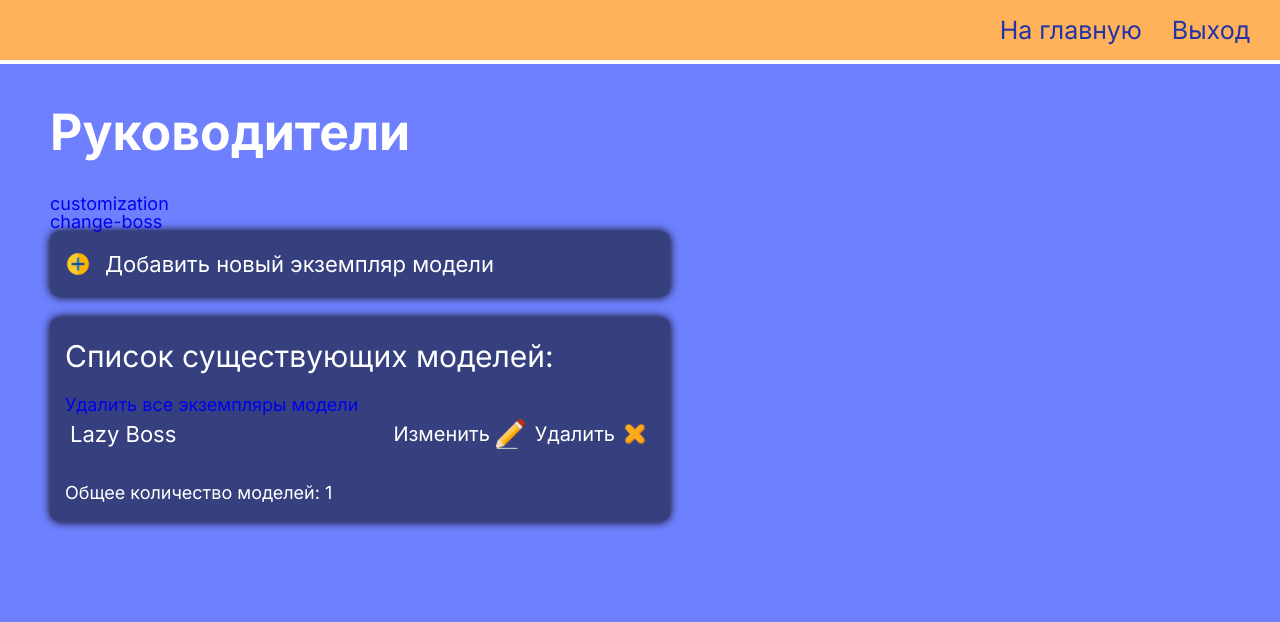
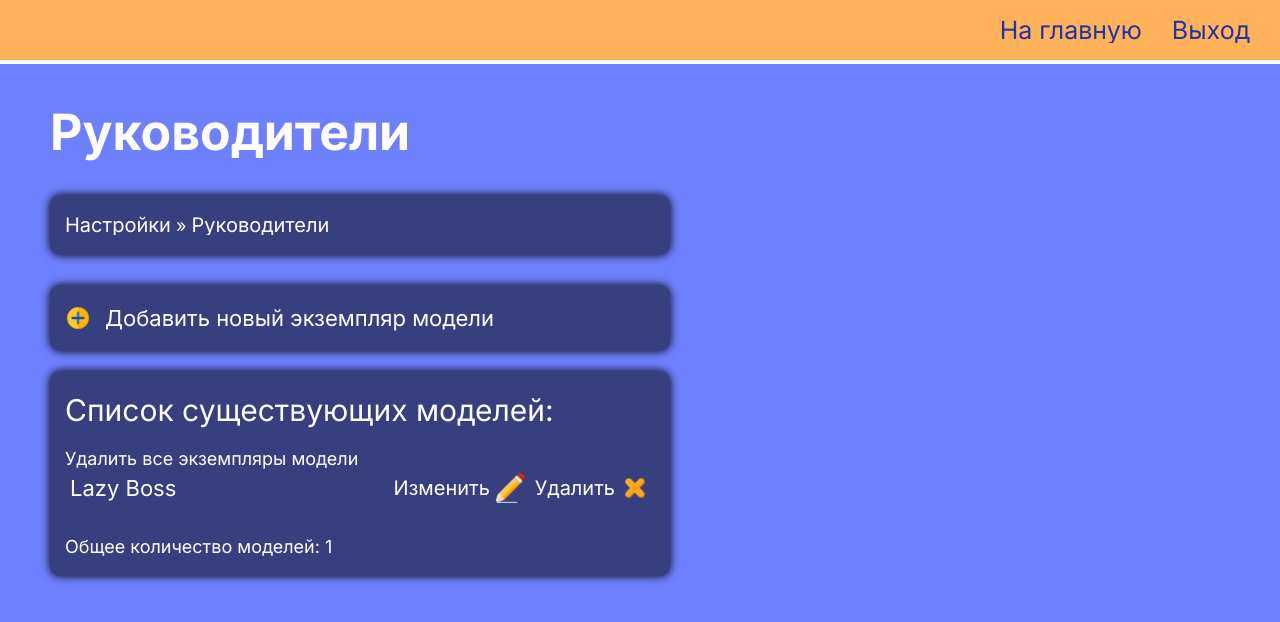
Before and after one commit to denisstrizhkin/simetra, a Django app: page /customization/change-boss/ in a window 1280 px wide. Shown: the top 622 px of the page. Run offline with Django 4.2, Linux system fonts and the light colour scheme; a user stored in the database is signed in; data comes from the database, SQL or seed files in the repository; both versions use the stored data as it was after the commit.

Commit message:
feat: create a prototype of a navbar

```diff
--- /dev/null
+++ b/simetra_app/static/simetra_app/customization_page/customization-navbar/scripts/delete-extra-quotation-mark.js
@@ -0,0 +1,3 @@
+const quotationMarks = document.getElementsByName('quotation-mark');
+const extraQuotationMark = quotationMarks[quotationMarks.length - 1];
+extraQuotationMark.remove();
--- /dev/null
+++ b/simetra_app/static/simetra_app/customization_page/customization-navbar/scripts/translate-navbar-to-russian.js
@@ -0,0 +1,23 @@
+const navbarElements = document.getElementsByName('navbar-element-name');
+
+const translationEnglishNavarToRussian = {
+    "customization": "Настройки",
+
+    "change-boss": "Руководители",
+    "create-boss": "Добавить руководителя",
+    "update-boss": "Изменить руководителя",
+
+    "change-city": "Города",
+    "create-city": "Добавить город",
+    "upload-cities-excel": "Изменить город (таблицы)",
+    "update-city": "Изменить город",
+
+    "change-employee": "Сотрудники",
+    "create-employee": "Добавить сотрудника",
+    "update-employee": "Изменить сотрудника",
+};
+
+navbarElements.forEach(function (element) {
+    const englishObjectName = String(element.textContent);
+    element.textContent = translationEnglishNavarToRussian[englishObjectName];
+});
--- /dev/null
+++ b/simetra_app/static/simetra_app/customization_page/customization-navbar/styles/style.css
@@ -0,0 +1,11 @@
+a {
+  color: white;
+}
+
+ul {
+  overflow: hidden;
+}
+
+li {
+  display: inline-block;
+}
--- a/simetra_app/templates/simetra_app/change-model.html
+++ b/simetra_app/templates/simetra_app/change-model.html
@@ -54,7 +54,9 @@
       <section class="page__home home">
         <div class="home__container">
           <h1 class="home__title">{{ heading }}</h1>
-          {% include 'simetra_app/customization-navbar.html' %}
+          <div class="home__block">
+            {% include 'simetra_app/customization-navbar.html' %}
+          </div>
           {% with 'simetra_app:create-'|add:object_name as creation_link %}
             <p><a class="home__add _link" href="{% url creation_link %}">Добавить новый экземпляр модели</a></p>
           {% endwith %}
--- a/simetra_app/templates/simetra_app/create-or-update-boss.html
+++ b/simetra_app/templates/simetra_app/create-or-update-boss.html
@@ -52,7 +52,9 @@
       <section class="page__home home">
         <div class="home__container">
           <h1 class="home__title">{{ title }}</h1>
-          {% include 'simetra_app/customization-navbar.html' %}
+          <div class="home__block">
+            {% include 'simetra_app/customization-navbar.html' %}
+          </div>
           <div class="home__block">
             <form method="POST">
               {% csrf_token %}
--- a/simetra_app/templates/simetra_app/customization-navbar.html
+++ b/simetra_app/templates/simetra_app/customization-navbar.html
@@ -1,11 +1,30 @@
-{% for ancestor in url_ancestors_name_list %}
+{% load static %}
+
+<link rel="stylesheet" href="{% static 'simetra_app/customization_page/customization-navbar/styles/style.css' %}" />
+
+<ul>
+  {% for ancestor in url_ancestors_name_list %}
     {% with 'simetra_app:'|add:ancestor as ancestor_url %}
-        <p><a href="{% url ancestor_url %}">{{ ancestor }}</a></p>
+      <li>
+        <a href="{% url ancestor_url %}">
+          <span class="_link" name="navbar-element-name">{{ ancestor }}</span>
+        </a>
+      </li>
+      <span name="quotation-mark">»</span>
     {% endwith %}
-{% endfor%}
+  {% endfor%}
 
-{% if is_this_update_page %}
+  {% if is_this_update_page %}
     {% with 'simetra_app:'|add:update_model as update_model_url %}
-        <p><a href="{% url update_model_url model_id %}">{{ update_model }}</a></p>
+      <li>
+        <a href="{% url update_model_url model_id %}">
+          <span class="_link" name="navbar-element-name">{{ update_model }}</span>
+        </a>
+      </li>
+      <span name="quotation-mark">»</span>
     {% endwith %}
-{% endif %}
+  {% endif %}
+</ul>
+
+<script src="{% static 'simetra_app/customization_page/customization-navbar/scripts/delete-extra-quotation-mark.js' %}"></script>
+<script src="{% static 'simetra_app/customization_page/customization-navbar/scripts/translate-navbar-to-russian.js' %}"></script>
--- a/simetra_app/views.py
+++ b/simetra_app/views.py
@@ -281,7 +281,6 @@ def update_boss(request, boss_id):
     }
 
     context = update_context_for_customization_pages_navbar(request, context)
-    print(context)
 
     if request.method == 'POST':
         boss_form = BossForm(request.POST, instance=boss)
@@ -623,7 +622,6 @@ def update_context_for_customization_pages_navbar(request, context):
         del(url_ancestors_name_list[-1])
 
     context['url_ancestors_name_list'] = url_ancestors_name_list
-    print(url_ancestors_name_list)
 
     return context
 
```
Also changed, not shown: simetra_app/static/simetra_app/customization_page/create-or-update-city/styles/style.css (+10 -0 lines), simetra_app/templates/simetra_app/create-or-update-city.html (+16 -20 lines), db.sqlite3.
